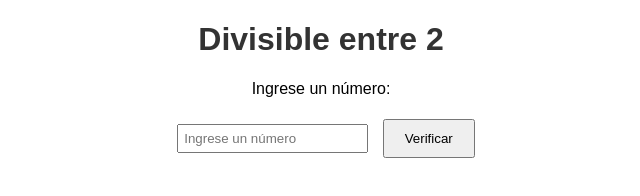
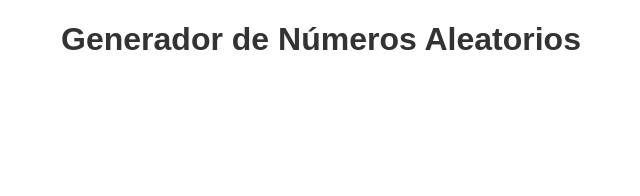
Before and after one commit to mavargasa/02divisibleentre2, a plain HTML site: page index.html in a window 1280 px wide. Shown: the whole page, without its empty margins (319-959 px from the left). Drawn offline with Linux system fonts and the light colour scheme.

Commit message:
terminado

```diff
--- a/index.html
+++ b/index.html
@@ -1,18 +1,12 @@
 <!DOCTYPE html>
-<html lang="es">
+<html>
 <head>
-    <meta charset="UTF-8">
-    <meta http-equiv="X-UA-Compatible" content="IE=edge">
-    <meta name="viewport" content="width=device-width, initial-scale=1.0">
-    <title>Divisible entre 2</title>
-    <link rel="stylesheet" type="text/css" href="styles.css">
+  <title>Generador de Números Aleatorios</title>
+  <link rel="stylesheet" type="text/css" href="styles.css">
 </head>
 <body>
-    <h1>Divisible entre 2</h1>
-    <p>Ingrese un número:</p>
-    <input id="numeroInput" type="number" placeholder="Ingrese un número">
-    <button onclick="verificarDivisibilidad()">Verificar</button>
-    <div id="resultadoDiv"></div>
-    <script src="script.js"></script>
+  <h1>Generador de Números Aleatorios</h1>
+
+  <script src="script.js"></script>
 </body>
 </html>
--- a/script.js
+++ b/script.js
@@ -1,9 +1,12 @@
-function verificarDivisibilidad() {
-  var numero = parseInt(document.getElementById('numeroInput').value);
-  var resultadoDiv = document.getElementById('resultadoDiv');
-  if (numero % 2 === 0) {
-    resultadoDiv.textContent = numero + ' es divisible entre 2.';
-  } else {
-    resultadoDiv.textContent = numero + ' no es divisible entre 2.';
-  }
+// Crea un array vacío
+var numerosAleatorios = [];
+
+// Genera 10 números aleatorios y guardarlos en el array de acuerdo a ejercicio
+for (var i = 0; i < 10; i++) {
+  var numero = Math.floor(Math.random() * 100) + 1;
+  console.log(numero);
+  numerosAleatorios.push(numero);
 }
+
+// Mostrar el resultado en la consola
+console.log("Números aleatorios:", numerosAleatorios);
--- a/styles.css
+++ b/styles.css
@@ -6,16 +6,3 @@ body {
   h1 {
     color: #333;
   }
-
-input {
-  padding: 5px;
-  margin: 10px;
-}
-
-button {
-  padding: 10px 20px;
-}
-
-#resultadoDiv {
-  margin: 20px;
-}
```
Lines whose indentation alone changed are shown as unchanged.
